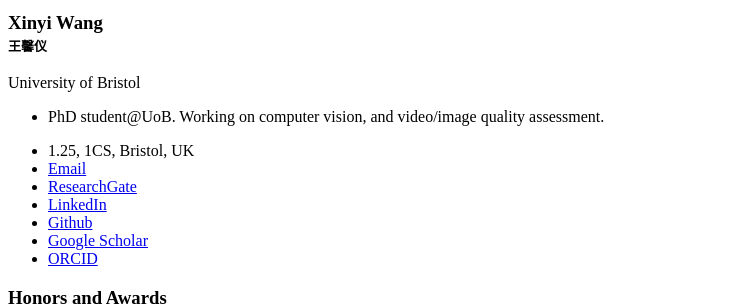
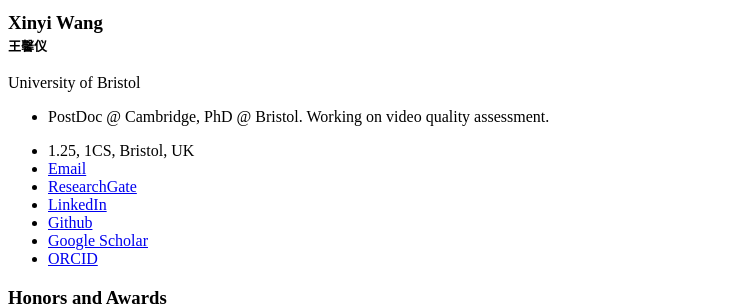
Before and after one commit to xinyiW915/xinyiW915.github.io, a Jekyll site: the page built from _pages/includes/honers.md, in a window 1280 px wide. Shown: the part 233-539 px from the top of the page, without its empty margins (0-752 px from the left). Built offline with Jekyll 4.4.1, drawn with Linux system fonts in a browser that asks for light colours; our own code applies the rules of GitHub Pages for plain Markdown files.

Commit message:
Update description in _config.yml

```diff
--- a/_config.yml
+++ b/_config.yml
@@ -7,8 +7,8 @@
 
 # Site Settings
 title                    : "Xinyi Wang"
-description              : "PhD student@UoB.
-Working on computer vision, and video/image quality assessment. "
+description              : "PostDoc @ Cambridge, PhD @ Bristol.
+Working on video quality assessment. "
 repository               : "xinyiW915/xinyiW915.github.io"
 google_scholar_stats_use_cdn : true
 
```
